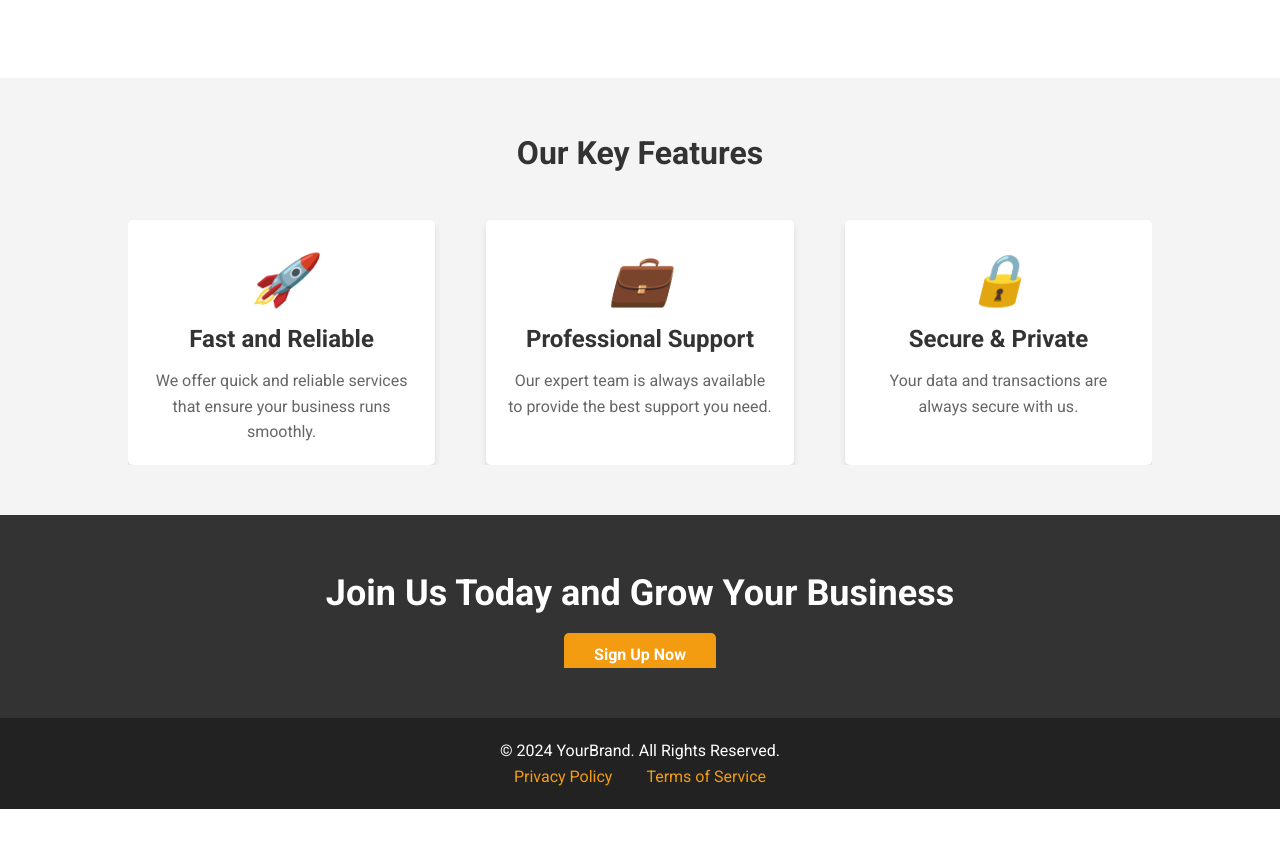
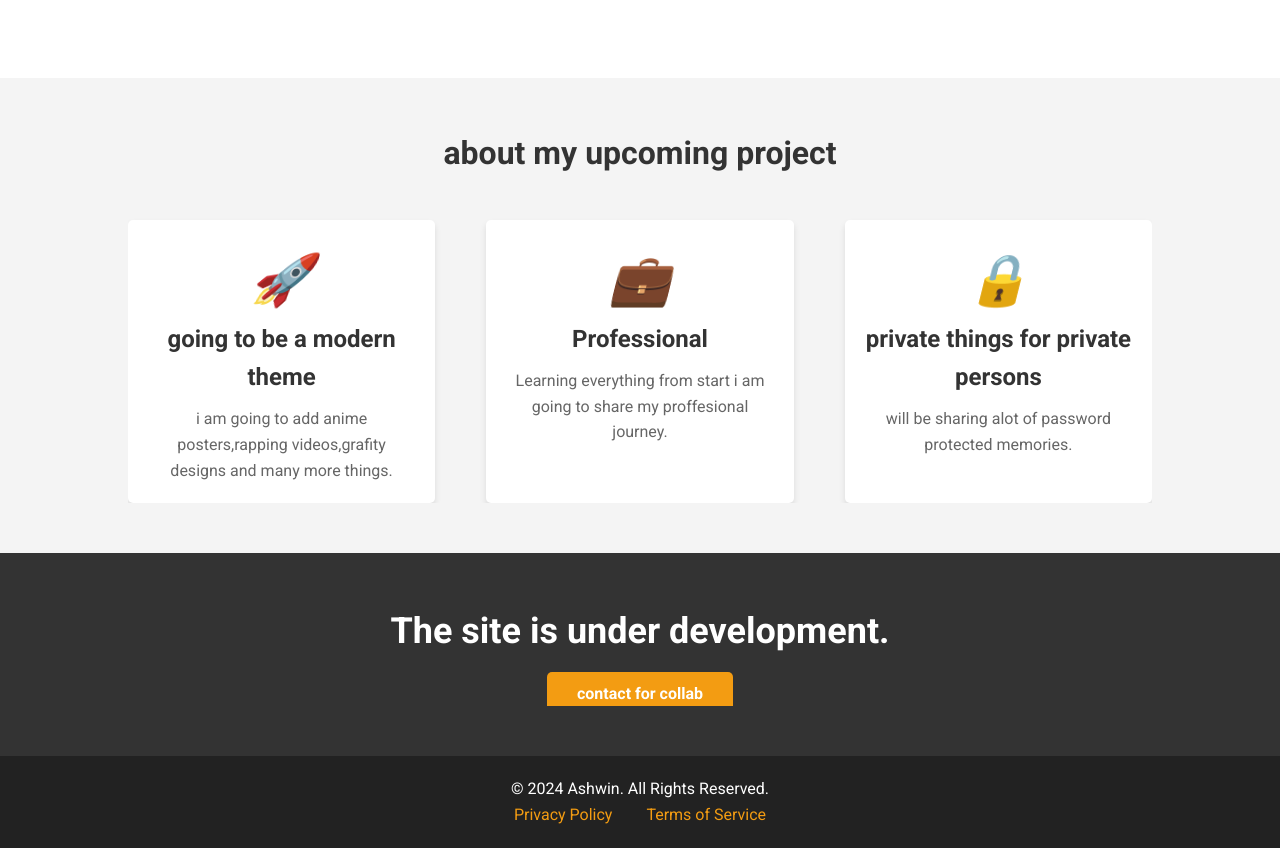
Before and after one commit to auraashwin/ashwinrajpal, a plain HTML site: page index.html in a window 1280 px wide. Shown: the part 780-1628 px from the top of the page. Before the commit the page ends 1589 px from the top, so only its background shows below. Drawn offline with Linux system fonts and the light colour scheme.

Commit message:
Update index.html

```diff
--- a/index.html
+++ b/index.html
@@ -4,7 +4,7 @@
     <meta charset="UTF-8">
     <meta name="viewport" content="width=device-width, initial-scale=1.0">
     <meta http-equiv="X-UA-Compatible" content="ie=edge">
-    <title>Landing Page</title>
+    <title>Ashwin</title>
     <link rel="stylesheet" href="styles.css">
     <link href="https://fonts.googleapis.com/css2?family=Roboto:wght@400;700&display=swap" rel="stylesheet">
 </head>
@@ -12,12 +12,12 @@
     <!-- Header -->
     <header>
         <div class="container">
-            <div class="logo">YourBrand</div>
+            <div class="logo">Ashwin</div>
             <nav>
                 <ul>
                     <li><a href="#">Home</a></li>
-                    <li><a href="#">Features</a></li>
-                    <li><a href="#">Pricing</a></li>
+                    <li><a href="#">passion</a></li>
+                    <li><a href="#">confidencial</a></li>
                     <li><a href="#">Contact</a></li>
                 </ul>
             </nav>
@@ -27,31 +27,31 @@
     <!-- Hero Section -->
     <section class="hero">
         <div class="container">
-            <h1>Welcome to YourBrand</h1>
-            <p>Your one-stop solution for awesome products and services. We help you grow your business.</p>
-            <a href="#" class="cta-btn">Get Started</a>
+            <h1>Welcome to Ashwin's underdevloping site</h1>
+            <p>This site is under developing something good is going to come soon.</p>
+            <a href="#" class="cta-btn">Ashwin's site under developing</a>
         </div>
     </section>
 
     <!-- Features Section -->
     <section class="features">
         <div class="container">
-            <h2>Our Key Features</h2>
+            <h2>about my upcoming project</h2>
             <div class="feature-grid">
                 <div class="feature">
                     <i class="icon">🚀</i>
-                    <h3>Fast and Reliable</h3>
-                    <p>We offer quick and reliable services that ensure your business runs smoothly.</p>
+                    <h3>going to be a modern theme</h3>
+                    <p>i am going to add anime posters,rapping videos,grafity designs and many more things.</p>
                 </div>
                 <div class="feature">
                     <i class="icon">💼</i>
-                    <h3>Professional Support</h3>
-                    <p>Our expert team is always available to provide the best support you need.</p>
+                    <h3>Professional</h3>
+                    <p>Learning everything from start i am going to share my proffesional journey.</p>
                 </div>
                 <div class="feature">
                     <i class="icon">🔒</i>
-                    <h3>Secure & Private</h3>
-                    <p>Your data and transactions are always secure with us.</p>
+                    <h3>private things for private persons</h3>
+                    <p>will be sharing alot of password protected memories.</p>
                 </div>
             </div>
         </div>
@@ -60,15 +60,15 @@
     <!-- Call to Action -->
     <section class="cta">
         <div class="container">
-            <h2>Join Us Today and Grow Your Business</h2>
-            <a href="#" class="cta-btn">Sign Up Now</a>
+            <h2>The site is under development.</h2>
+            <a href="#" class="cta-btn">contact for collab</a>
         </div>
     </section>
 
     <!-- Footer -->
     <footer>
         <div class="container">
-            <p>&copy; 2024 YourBrand. All Rights Reserved.</p>
+            <p>&copy; 2024 Ashwin. All Rights Reserved.</p>
             <nav>
                 <ul>
                     <li><a href="#">Privacy Policy</a></li>
```
